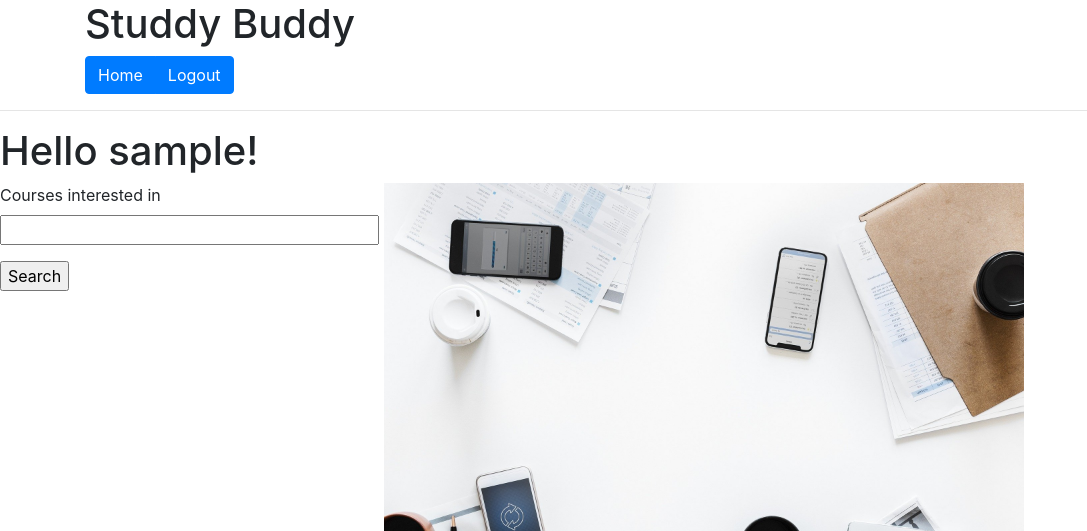
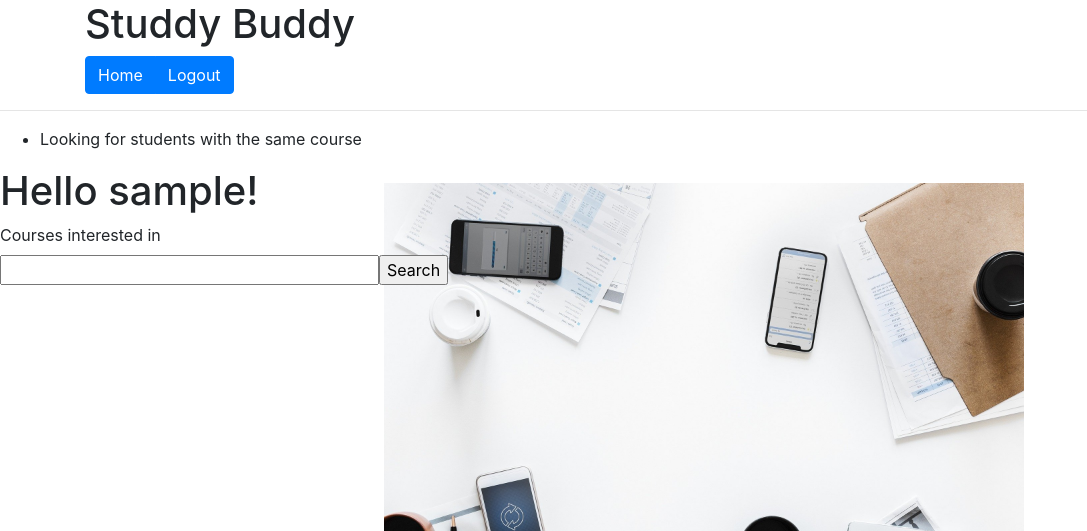
Before and after one commit to jawnhoang/studybuddy, a Flask app: page / in a window 1280 px wide. Shown: the top 531 px of the page, without its empty margins (0-1087 px from the left). Run offline with Flask 2, Linux system fonts and the light colour scheme; the visitor is signed in with stand-in values (Sample User, id 1); data comes from the database, SQL or seed files in the repository; both versions use the stored data as it was before the commit; some libraries are stand-ins or nearby versions.

Commit message:
finally was able to add a course to the user row

```diff
--- a/app/forms.py
+++ b/app/forms.py
@@ -20,6 +20,7 @@ class RegistrationForm(FlaskForm):
     submit = SubmitField('Register')
 
 class CourseForm(FlaskForm):
+    username = StringField('Username', validators=[DataRequired()])
     student_courses = StringField('Courses interested in', validators=[DataRequired()])
     submit = SubmitField('Search')
 
--- a/app/models.py
+++ b/app/models.py
@@ -10,7 +10,6 @@ class User(UserMixin, db.Model): # tables are made by making classes, inorder to
     email = db.Column(db.String(128), index=True, unique=True)
     password_hash = db.Column(db.String(128))
     student_courses = db.Column(db.String(64), index=True, unique=False)
-    another_column = db.Column(db.String(64), index=True, unique=False)
     posts = db.relationship('Post', backref='author', lazy='dynamic') # lazy allows us to do operations a lot easier
 
 
--- a/app/routes.py
+++ b/app/routes.py
@@ -1,10 +1,8 @@
-from flask import render_template, flash, redirect, url_for
+from flask import render_template, flash, redirect, url_for, session
 from app import app # from __init__.py
 from app import db # from __init__.py
 from app.forms import LoginForm
-
 from app.forms import CourseForm
-
 from app.forms import RegistrationForm
 from app.models import User
 from flask_login import current_user, login_user
@@ -12,28 +10,20 @@ from flask_login import logout_user
 from flask_login import login_required
 from flask import request
 from werkzeug.urls import url_parse
-#from app.models import User, Post
+from app.models import User, Post
 
-@app.route('/')
-@app.route('/index')
+
+@app.route('/', methods=["GET" ,"POST"])
+@app.route('/index', methods=["GET" ,"POST"])
 @login_required
 def index():
-    # posts = [
-    #     {
-    #         'author': {'username': 'John'},
-    #         'body': 'Beautiful day in Portland!'
-    #     },
-    #     {
-    #         'author': {'username': 'Susan'},
-    #         'body': 'The Avengers movie was so cool!'
-    #     }
-    # ]
 
-    course_form = CourseForm()
-    user_course = User(student_courses=course_form.student_courses.data)
-    db.session.add(user_course)
+    form = CourseForm()
+    update_course = User.query.filter_by(id=current_user.id).first()
+    update_course.student_courses = form.student_courses.data
     db.session.commit()
-    return render_template('index.html', title='User_Home',course_form=course_form )
+    flash('Looking for students with the same course')
+    return render_template('index.html', title='User_Home',form=form )
 
 @app.route('/login', methods=['GET', 'POST'])
 def login():
--- a/app/templates/index.html
+++ b/app/templates/index.html
@@ -10,10 +10,11 @@
     <div><p>{{ post.author.username }} says: <b>{{ post.body }}</b></p></div>
     {% endfor %}
 -->
+<form action"{{ url_for('index' ) }}"  method="post">
 <p id="student_course">
-    {{ course_form.student_courses.label }}<br>
-    {{ course_form.student_courses(size=32) }}
+     {{ form.student_courses.label }}<br>
+     {{ form.student_courses(size=32) }}{{ form.submit() }}
+
 </p>
-<p id="Search">{{ course_form.submit() }}</p>
-
+</form>
 {% endblock %}
--- a/study_buddy.py
+++ b/study_buddy.py
@@ -11,7 +11,7 @@ python .\study_buddy.py db migrate
  python .\study_buddy.py db upgrade
 """
 #if __name__ == "__main__":
- #    manager.run()
+#     manager.run()
 
 
 # if you want to run the server, use the command below
--- a/tocode.txt.txt
+++ b/tocode.txt.txt
@@ -14,3 +14,4 @@
 	3.3 what is the difference between db.relationship and db.column?
 
 	3.4 make the databse receive post by user:
+		.does adding the metho[get post] to routes.py do anything?
```
Also changed, not shown: app.db.
